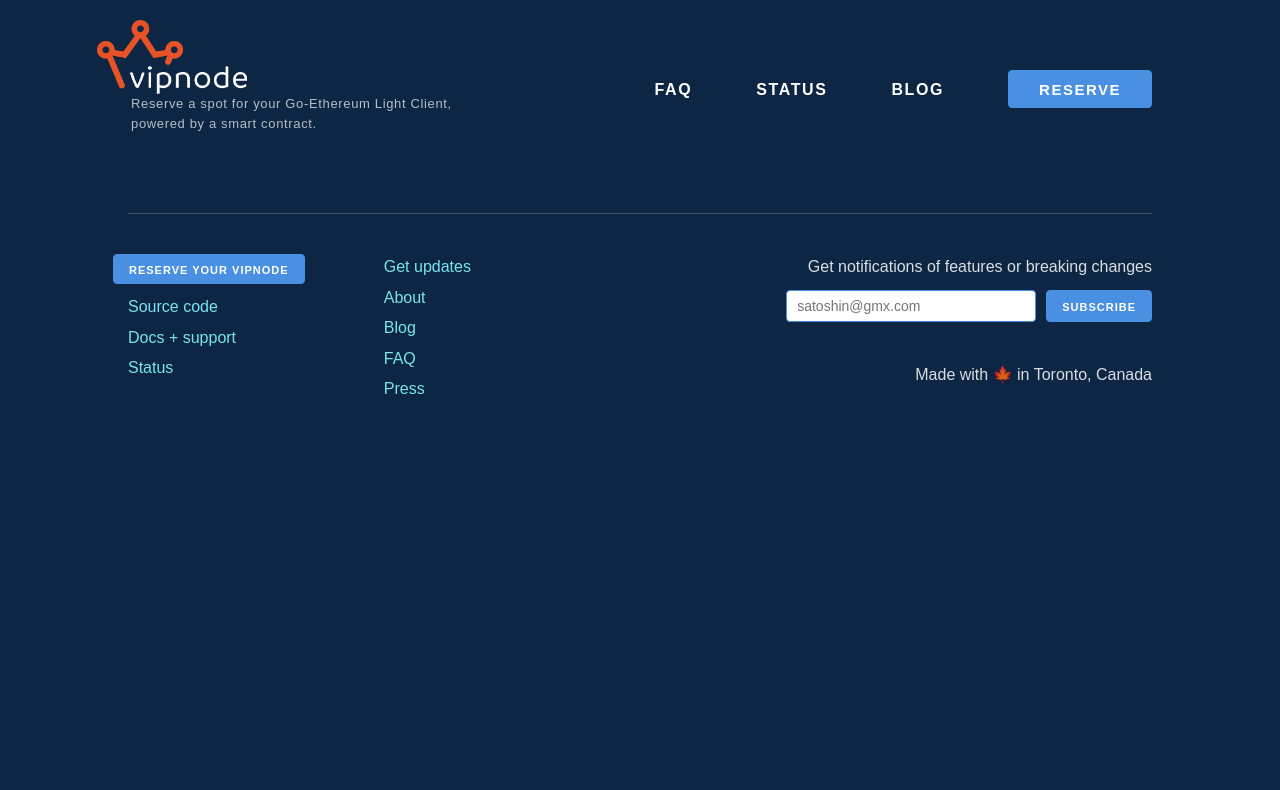
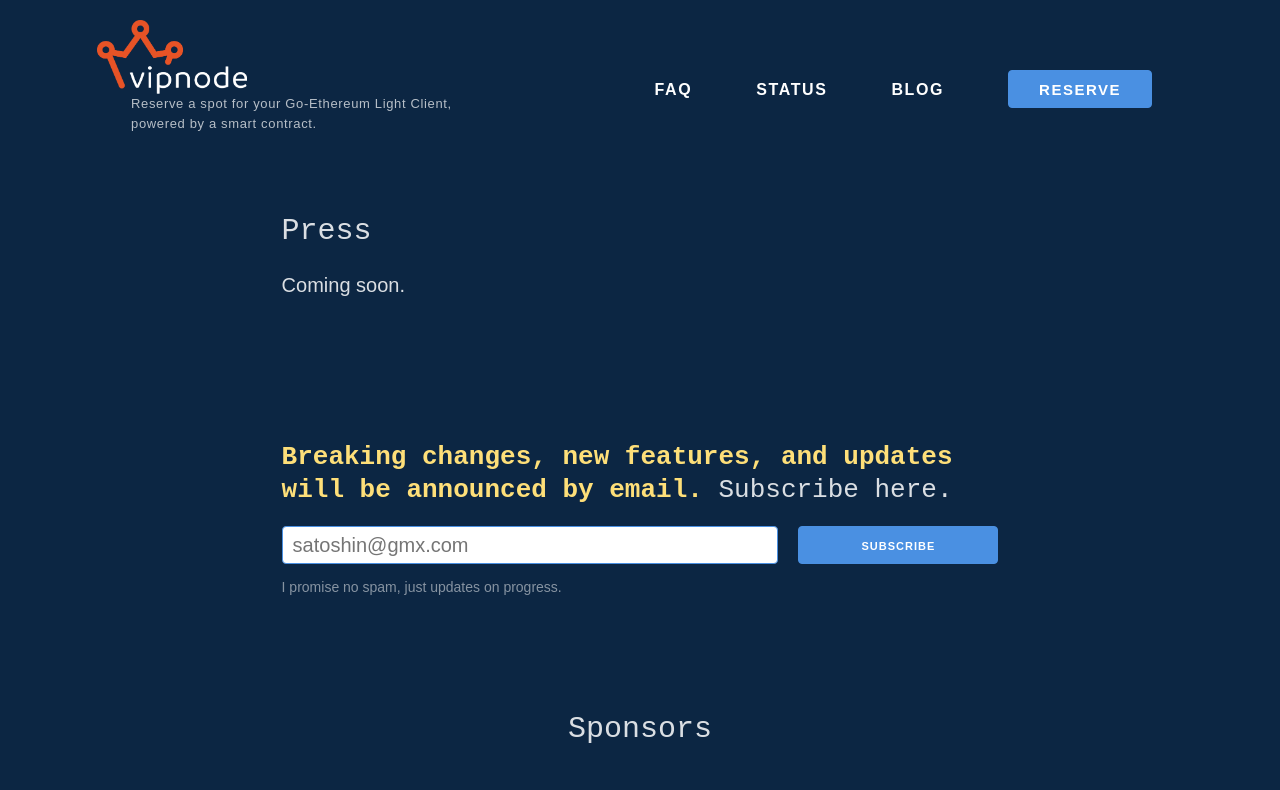
Before and after one commit to vipnode/vipnode.org, a Nuxt app: page /press in a window 1280 px wide. Shown: the top 790 px of the page. Built offline with nearby package versions, Linux system fonts and the light colour scheme.

Commit message:
Added shell Press  page

```diff
--- a/layouts/default.vue
+++ b/layouts/default.vue
@@ -60,7 +60,7 @@
             <nuxt-link to="/faq">FAQ</nuxt-link>
           </li>
           <li>
-            <a href="">Press</a>
+            <nuxt-link to="/press">Press</nuxt-link>
           </li>
         </ul>
 
--- /dev/null
+++ b/pages/press.vue
@@ -0,0 +1,20 @@
+<template>
+  <article>
+    <div class="bumped-in">
+    <h1>Press</h1>
+      <p>Coming soon.</p>
+    </div>
+
+    <Newsletter />
+    <Sponsors />
+  </article>
+</template>
+
+<script>
+import Sponsors from "~/components/Sponsors.vue"
+import Newsletter from "~/components/Newsletter.vue"
+
+export default {
+  components: { Sponsors, Newsletter },
+}
+</script>
```
